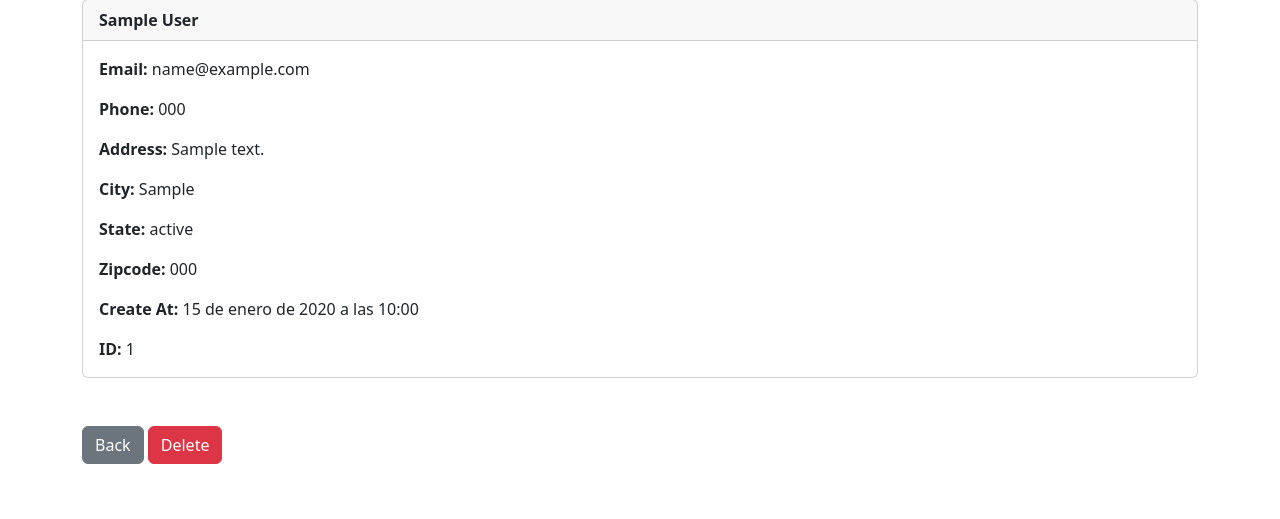
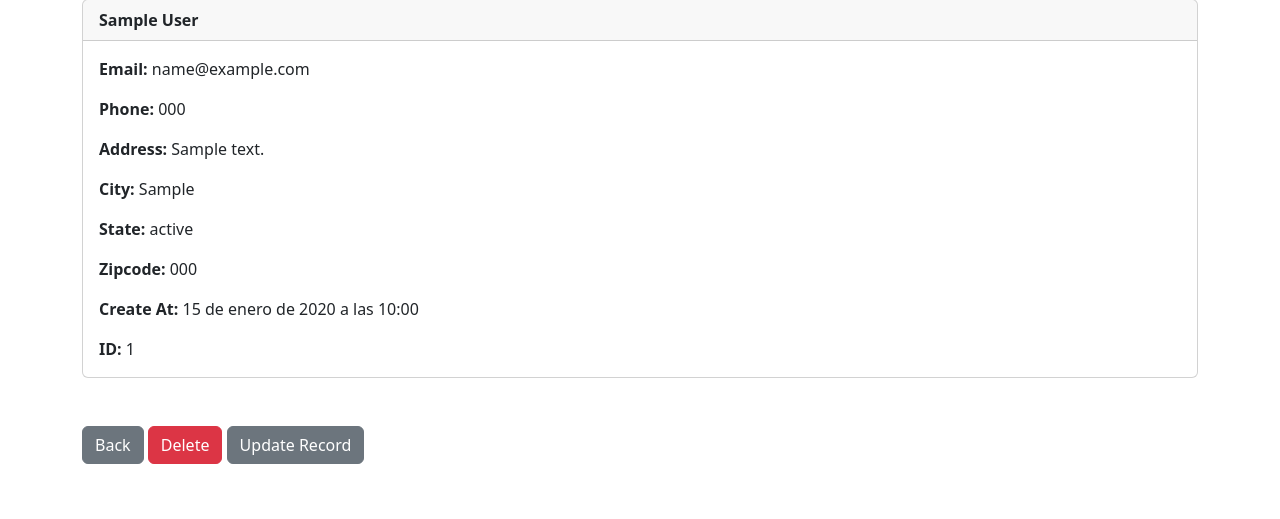
Before and after one commit to LinoELa/CRM-CRUD, a Django app: page /record/1 in a window 1280 px wide. Shown: the part 161-680 px from the top of the page. Run offline with Django 5.2, Linux system fonts and the light colour scheme; a user stored in the database is signed in; tables that the repository leaves empty hold one stand-in row (values such as "Sample post").

Commit message:
FINAL DEL PROYECTO - ACTUALIZAR REGISTROS EN EL RECORD

```diff
--- a/appwebsite/templates/add_record.html
+++ b/appwebsite/templates/add_record.html
@@ -18,7 +18,9 @@
 
 
             <br/>
+            <a href="{% url 'home' %}" class="btn btn-primary">Back</a>
             <button type="submit" class="btn btn-secondary">Add Record</button>
+
 
         </form>
 
--- a/appwebsite/templates/home.html
+++ b/appwebsite/templates/home.html
@@ -32,7 +32,7 @@
       <tr>
 
         {% comment %} Vamos a llamar records por records {% endcomment %}
-        <td>{{ record_query.first_name }} </td>
+        <td><a href ="{% url 'record' record_query.id %}" class='text-decoration-none'>{{ record_query.first_name }}</a> </td>
         <td>{{ record_query.last_name }} </td>
         <td>{{ record_query.email }} </td>
         <td>{{ record_query.phone }} </td>
--- a/appwebsite/templates/record.html
+++ b/appwebsite/templates/record.html
@@ -56,7 +56,7 @@
 
 <a href="{% url 'delete_record' customer_record.id %}" class="btn btn-danger">Delete</a>
 
-{% comment %} <a href="{% url 'update_record' customer_record.id %}" class="btn btn-secondary">Update Record</a> {% endcomment %}
+<a href="{% url 'update_record' customer_record.id %}" class="btn btn-secondary">Update Record</a>
 
 
 
--- a/appwebsite/urls.py
+++ b/appwebsite/urls.py
@@ -26,6 +26,11 @@ urlpatterns = [
     path('delete_record/<int:pk>', views.delete_record, name='delete_record'),
 
     # URL Para AÑADIR  records
-    path('add_record', views.add_record, name='add_record'),
+    path('add_record/', views.add_record, name='add_record'),
+
+    # URL Para ACTUALIZAR  records
+    path('update_record/<int:pk>', views.update_record, name='update_record'),
+
+
 
 ]
--- a/appwebsite/views.py
+++ b/appwebsite/views.py
@@ -169,7 +169,13 @@ def add_record(request ):
     if request.user.is_authenticated:
         if request.method == 'POST':
             if form.is_valid():
-                add_record = form.save()
+                # add_record = form.save()
+                form.save()
+
+                # ------------lo he pueso para que no apareca queno se se a usado
+                # add_record
+                # ------------lo he pueso para que no apareca queno se se a usado
+
                 messages.success(request, "Record Añadido")
                 return redirect('home')
         return render(request, 'add_record.html', {'form':form})
@@ -179,6 +185,32 @@ def add_record(request ):
 
 
 
+# ---------------------------- UPDATE & ACTULIZAR RECORDS ------------------------#
+
+def update_record(request, pk):
+    if request.user.is_authenticated:
+        current_record = Record.objects.get(id=pk)
+        # instance - es para pasar el id de nuevo a la pagina
+        form = addRecordForm(request.POST or None , instance=current_record)
+
+        if form.is_valid():
+            form.save()
+            messages.success(request, 'Record Actualizado')
+            return redirect('home')
+
+        # En caso contrario
+        return render(request, 'update_record.html', {'form':form})
+
+    else:
+        messages.error(request, 'Tienes que iniciar session' )
+        return redirect ('home')
+
+
+
+
+
+
+
+
 # ---------------------------- LOGOUT -------------------------------#
 # ---------------------------- LOGOUT -------------------------------#
-# ---------------------------- LOGOUT -------------------------------#
```
Also changed, not shown: appwebsite/templates/update_record.html (added, +33 -0 lines), README.md.
